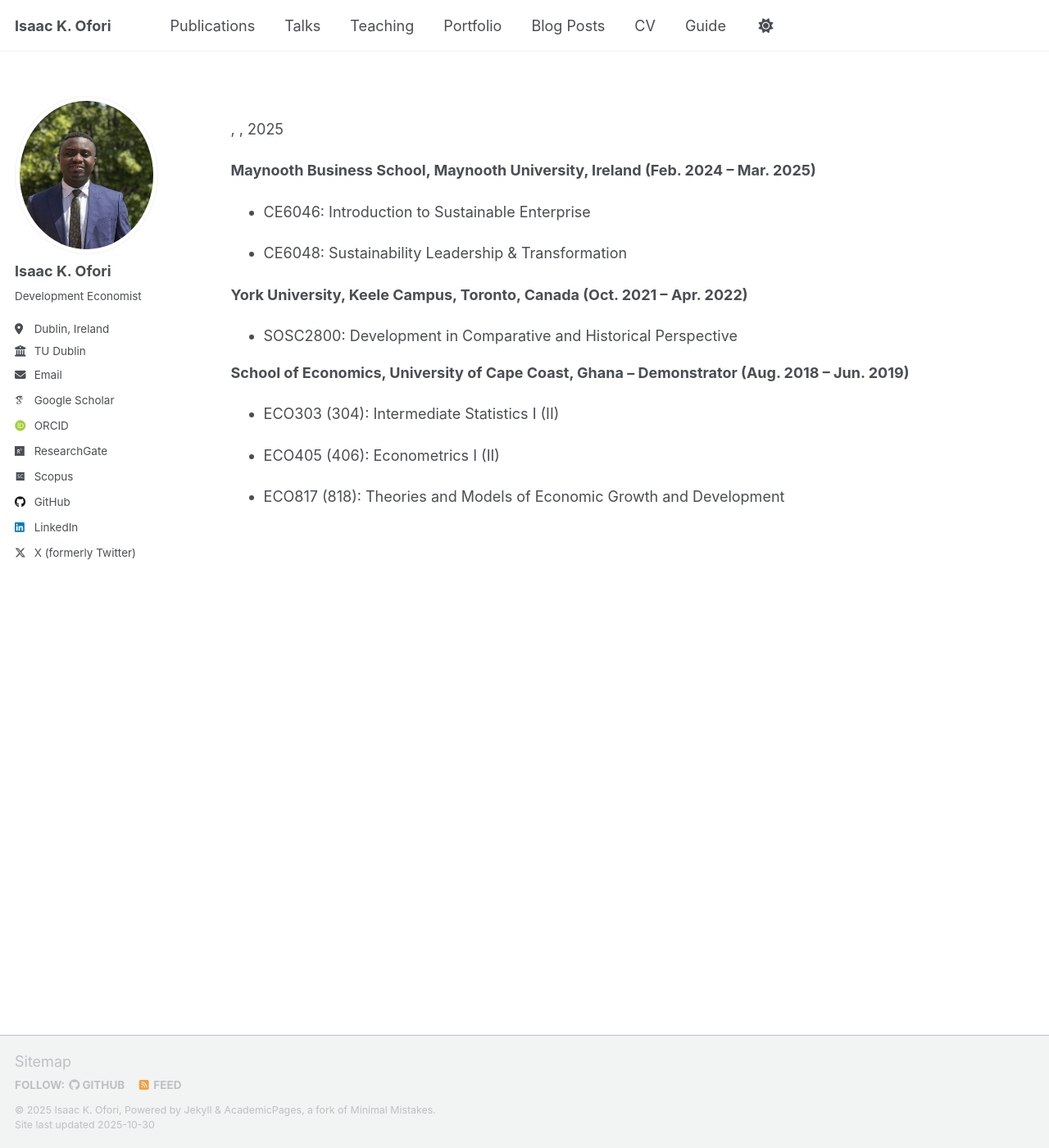
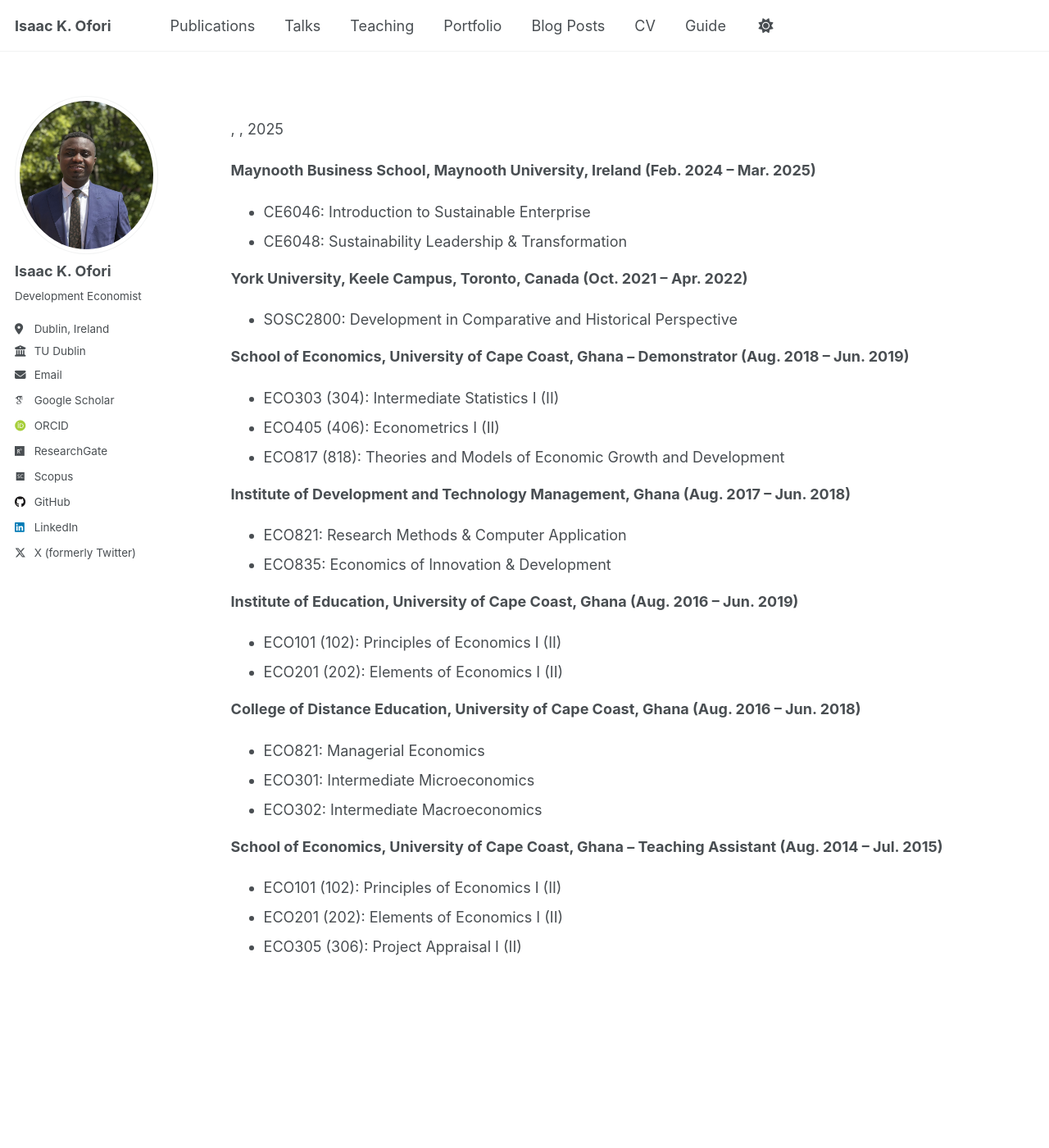
Before and after one commit to ikofori/ikofori.github.io, a Jekyll site: the page built from _teaching/2014-spring-teaching-1.md, in a window 1280 px wide and 1400 px high. Shown: the whole window at 82% size. Built offline with Jekyll 4.4.1, drawn with Linux system fonts in a browser that asks for light colours; some web fonts are replaced; a script that is not in the unit is left out.

Commit message:
Update 2014-spring-teaching-1.md

```diff
--- a/_teaching/2014-spring-teaching-1.md
+++ b/_teaching/2014-spring-teaching-1.md
@@ -14,7 +14,6 @@ author_profile: true
 **Maynooth Business School, Maynooth University, Ireland (Feb. 2024 – Mar. 2025)**
 
 - CE6046: Introduction to Sustainable Enterprise
-
 - CE6048: Sustainability Leadership & Transformation
 
 
@@ -23,7 +22,24 @@ author_profile: true
 
 **School of Economics, University of Cape Coast, Ghana – Demonstrator (Aug. 2018 – Jun. 2019)**
  - ECO303 (304): Intermediate Statistics I (II)
+ - ECO405 (406): Econometrics I (II)
+ - ECO817 (818): Theories and Models of Economic Growth and Development
 
- - ECO405 (406): Econometrics I (II)
+**Institute of Development and Technology Management, Ghana (Aug. 2017 – Jun. 2018)**
+- ECO821: Research Methods & Computer Application
+- ECO835: Economics of Innovation & Development
 
- - ECO817 (818): Theories and Models of Economic Growth and Development
+**Institute of Education, University of Cape Coast, Ghana (Aug. 2016 – Jun. 2019)**
+- ECO101 (102): Principles of Economics I (II)
+- ECO201 (202): Elements of Economics I (II)
+
+
+**College of Distance Education, University of Cape Coast, Ghana (Aug. 2016 – Jun. 2018)**
+- ECO821: Managerial Economics
+- ECO301: Intermediate Microeconomics
+- ECO302: Intermediate Macroeconomics
+
+**School of Economics, University of Cape Coast, Ghana – Teaching Assistant (Aug. 2014 – Jul. 2015)**
+- ECO101 (102): Principles of Economics I (II)
+- ECO201 (202): Elements of Economics I (II)
+- ECO305 (306): Project Appraisal I (II)
```
